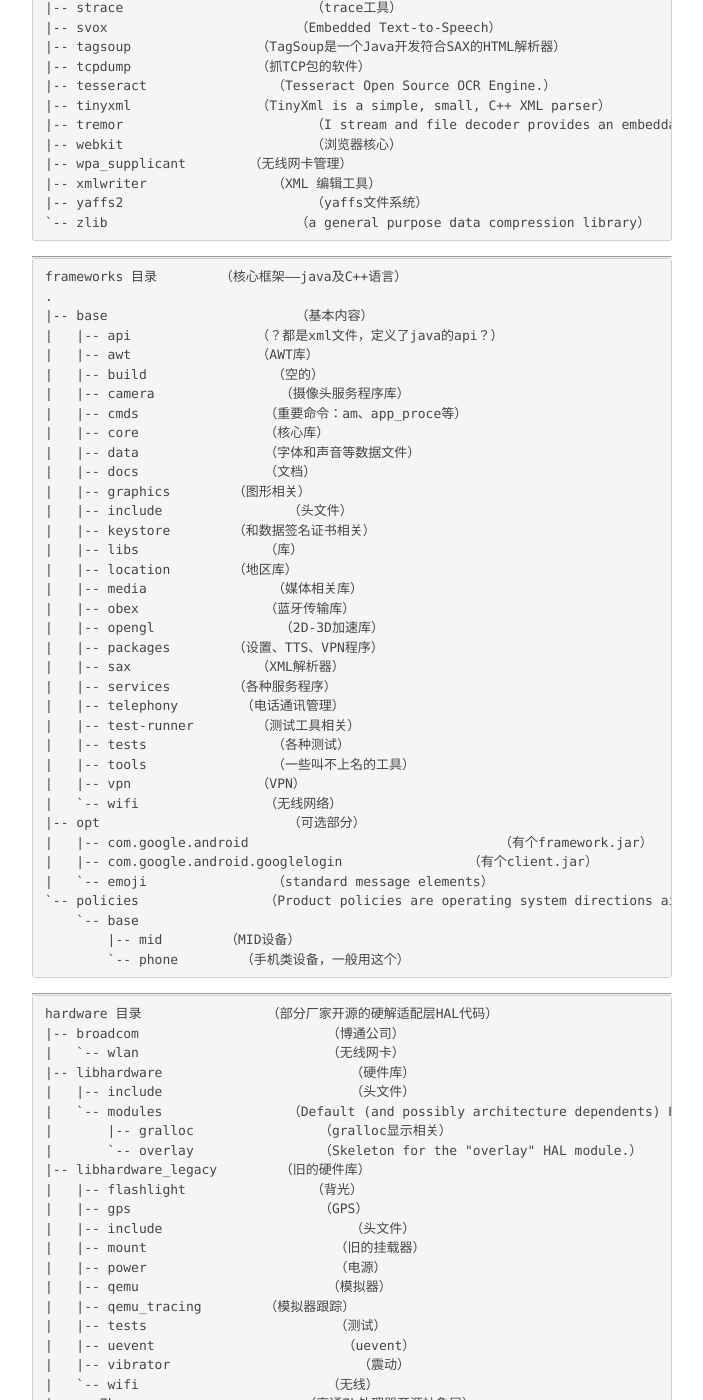
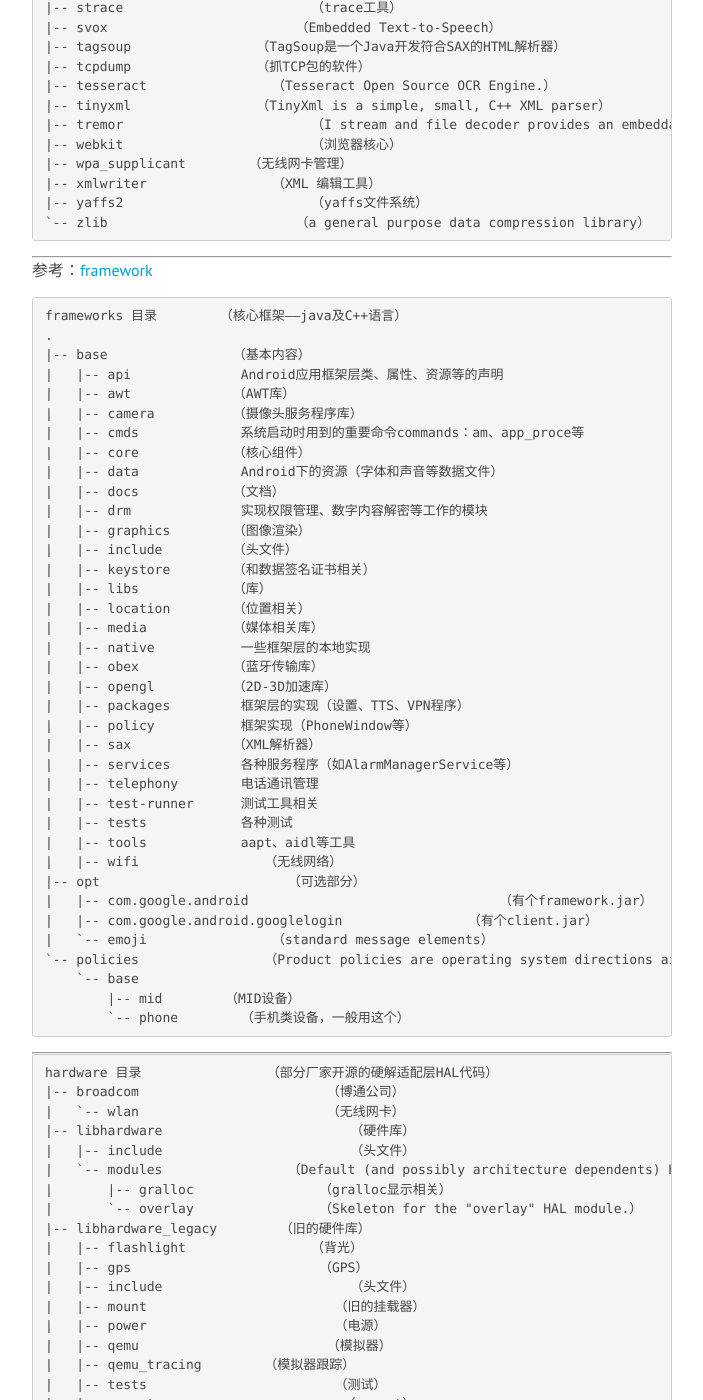
Before and after one commit to Hi-Mike/Hi-Mike.github.io, a Jekyll site: the page built from _posts/2015-11-11-Android源码目录结构.md, in a window 1280 px wide and 1400 px high, scrolled down 6598 px. Shown: the whole window, without its empty margins (288-991 px from the left). Built offline with Jekyll 4.4.1, drawn with Linux system fonts in a browser that asks for light colours; nearby versions of some CDN libraries; Markdown is read by kramdown in place of the engine named in the settings; comment, search, counter and statistics services are not loaded.

Commit message:
post vedio

````diff
--- a/_posts/2015-11-11-Android源码目录结构.md
+++ b/_posts/2015-11-11-Android源码目录结构.md
@@ -334,35 +334,38 @@ external 目录
 
 ____
 
+参考：[framework](http://blog.csdn.net/banketree/article/details/24718899)
+
 ```
 frameworks 目录        （核心框架——java及C++语言）
 .
-|-- base                        （基本内容）
-|   |-- api                （？都是xml文件，定义了java的api？）
-|   |-- awt                （AWT库）
-|   |-- build                （空的）
-|   |-- camera                （摄像头服务程序库）
-|   |-- cmds                （重要命令：am、app_proce等）
-|   |-- core                （核心库）
-|   |-- data                （字体和声音等数据文件）
-|   |-- docs                （文档）
-|   |-- graphics        （图形相关）
-|   |-- include                （头文件）
+|-- base                （基本内容）
+|   |-- api              Android应用框架层类、属性、资源等的声明
+|   |-- awt             （AWT库）
+|   |-- camera          （摄像头服务程序库）
+|   |-- cmds             系统启动时用到的重要命令commands：am、app_proce等
+|   |-- core            （核心组件）
+|   |-- data             Android下的资源（字体和声音等数据文件）
+|   |-- docs            （文档）
+|   |-- drm              实现权限管理、数字内容解密等工作的模块
+|   |-- graphics        （图像渲染）
+|   |-- include         （头文件）
 |   |-- keystore        （和数据签名证书相关）
-|   |-- libs                （库）
-|   |-- location        （地区库）
-|   |-- media                （媒体相关库）
-|   |-- obex                （蓝牙传输库）
-|   |-- opengl                （2D-3D加速库）
-|   |-- packages        （设置、TTS、VPN程序）
-|   |-- sax                （XML解析器）
-|   |-- services        （各种服务程序）
-|   |-- telephony        （电话通讯管理）
-|   |-- test-runner        （测试工具相关）
-|   |-- tests                （各种测试）
-|   |-- tools                （一些叫不上名的工具）
-|   |-- vpn                （VPN）
-|   `-- wifi                （无线网络）
+|   |-- libs            （库）
+|   |-- location        （位置相关）
+|   |-- media           （媒体相关库）
+|   |-- native           一些框架层的本地实现
+|   |-- obex            （蓝牙传输库）
+|   |-- opengl          （2D-3D加速库）
+|   |-- packages         框架层的实现（设置、TTS、VPN程序）
+|   |-- policy           框架实现（PhoneWindow等）
+|   |-- sax             （XML解析器）
+|   |-- services         各种服务程序（如AlarmManagerService等）
+|   |-- telephony        电话通讯管理
+|   |-- test-runner      测试工具相关
+|   |-- tests            各种测试
+|   |-- tools            aapt、aidl等工具
+|   |-- wifi                （无线网络）
 |-- opt                        （可选部分）
 |   |-- com.google.android                                （有个framework.jar）
 |   |-- com.google.android.googlelogin                （有个client.jar）
````
Also changed, not shown: _posts/2015-11-12-RxJavaLearning.md (added, +187 -0 lines), _posts/2015-11-23-Android小视频录制.md (added, +28 -0 lines).
